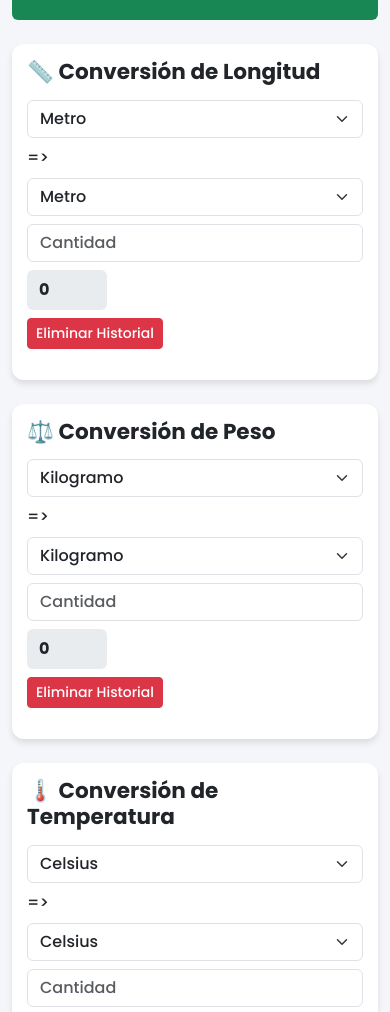
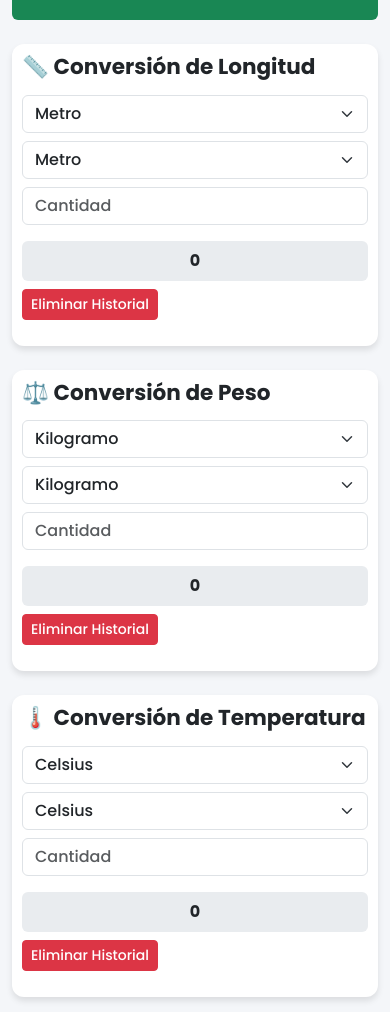
Before and after one commit to T3rr0r1st4-LN/Tarea, a plain HTML site: page index.html in a window 390 px wide. Shown: the part 74-1086 px from the top of the page. Drawn offline with nearby package versions, Linux system fonts and the light colour scheme.

Commit message:
Actualizo diseño del conversor

```diff
--- a/index.html
+++ b/index.html
@@ -16,13 +16,12 @@
             <h2>Conversor de Unidades</h2>
         </div>
 
-        <!-- Contenido todo en una sola página -->
         <div class="my-4">
             <!-- Longitud -->
             <div class="converter mb-4">
                 <h4>📏 Conversión de Longitud</h4>
                 <div class="row g-2 align-items-center">
-                    <div class="col-md-3">
+                    <div class="col-12 col-md-3">
                         <select class="form-select" id="longitudFrom">
                             <option value="Metro">Metro</option>
                             <option value="Kilómetro">Kilómetro</option>
@@ -30,8 +29,8 @@
                             <option value="Milímetro">Milímetro</option>
                         </select>
                     </div>
-                    <div class="col-auto">=&gt;</div>
-                    <div class="col-md-3">
+                    <div class="col-auto d-none d-md-block">=&gt;</div>
+                    <div class="col-12 col-md-3">
                         <select class="form-select" id="longitudTo">
                             <option value="Metro">Metro</option>
                             <option value="Kilómetro">Kilómetro</option>
@@ -39,10 +38,10 @@
                             <option value="Milímetro">Milímetro</option>
                         </select>
                     </div>
-                    <div class="col-md-3">
+                    <div class="col-12 col-md-3">
                         <input type="number" id="longitudInput" class="form-control" placeholder="Cantidad" />
                     </div>
-                    <div class="col-md-2">
+                    <div class="col-12 col-md-2">
                         <div class="output-box" id="longitudOutput">0</div>
                     </div>
                 </div>
@@ -54,25 +53,25 @@
             <div class="converter mb-4">
                 <h4>⚖️ Conversión de Peso</h4>
                 <div class="row g-2 align-items-center">
-                    <div class="col-md-3">
+                    <div class="col-12 col-md-3">
                         <select class="form-select" id="pesoFrom">
                             <option value="Kilogramo">Kilogramo</option>
                             <option value="Gramo">Gramo</option>
                             <option value="Libra">Libra</option>
                         </select>
                     </div>
-                    <div class="col-auto">=&gt;</div>
-                    <div class="col-md-3">
+                    <div class="col-auto d-none d-md-block">=&gt;</div>
+                    <div class="col-12 col-md-3">
                         <select class="form-select" id="pesoTo">
                             <option value="Kilogramo">Kilogramo</option>
                             <option value="Gramo">Gramo</option>
                             <option value="Libra">Libra</option>
                         </select>
                     </div>
-                    <div class="col-md-3">
+                    <div class="col-12 col-md-3">
                         <input type="number" id="pesoInput" class="form-control" placeholder="Cantidad" />
                     </div>
-                    <div class="col-md-2">
+                    <div class="col-12 col-md-2">
                         <div class="output-box" id="pesoOutput">0</div>
                     </div>
                 </div>
@@ -84,25 +83,25 @@
             <div class="converter mb-4">
                 <h4>🌡️ Conversión de Temperatura</h4>
                 <div class="row g-2 align-items-center">
-                    <div class="col-md-3">
+                    <div class="col-12 col-md-3">
                         <select class="form-select" id="temperaturaFrom">
                             <option value="Celsius">Celsius</option>
                             <option value="Fahrenheit">Fahrenheit</option>
                             <option value="Kelvin">Kelvin</option>
                         </select>
                     </div>
-                    <div class="col-auto">=&gt;</div>
-                    <div class="col-md-3">
+                    <div class="col-auto d-none d-md-block">=&gt;</div>
+                    <div class="col-12 col-md-3">
                         <select class="form-select" id="temperaturaTo">
                             <option value="Celsius">Celsius</option>
                             <option value="Fahrenheit">Fahrenheit</option>
                             <option value="Kelvin">Kelvin</option>
                         </select>
                     </div>
-                    <div class="col-md-3">
+                    <div class="col-12 col-md-3">
                         <input type="number" id="temperaturaInput" class="form-control" placeholder="Cantidad" />
                     </div>
-                    <div class="col-md-2">
+                    <div class="col-12 col-md-2">
                         <div class="output-box" id="temperaturaOutput">0</div>
                     </div>
                 </div>
--- a/script.js
+++ b/script.js
@@ -100,6 +100,18 @@ document.addEventListener("DOMContentLoaded", function () {
 
         renderizarHistorial(tipo, cargarHistorial(tipo));
 
+        // Actualización en tiempo real al escribir
+        input.addEventListener("input", () => {
+            const valor = input.value;
+            if (!valor || isNaN(valor)) {
+                output.textContent = "0";
+                return;
+            }
+            const resultado = convertir(tipo, from.value, to.value, valor);
+            output.textContent = resultado;
+        });
+
+        // Historial al presionar Enter
         input.addEventListener("keydown", (e) => {
             if (e.key === "Enter") {
                 const valor = input.value;
--- a/style.css
+++ b/style.css
@@ -28,3 +28,35 @@ h4 {
 select, input[type="number"] {
     border-radius: 6px !important;
 }
+
+/* Mejoras para pantallas pequeñas */
+@media (max-width: 767.98px) {
+    .output-box {
+        min-width: auto;
+        width: 100%;
+        box-sizing: border-box;
+        text-align: center;
+        margin-top: 8px;
+    }
+
+    .converter {
+        padding: 10px;
+        margin-top: 15px;
+    }
+
+    select,
+    input[type="number"] {
+        width: 100% !important;
+    }
+}
+
+/* Ajuste para el mensaje de error en móvil */
+@media (max-width: 576px) {
+    #mensajeError {
+        bottom: auto !important;
+        top: 10px !important;
+        left: 50% !important;
+        transform: translateX(-50%) !important;
+        width: 90% !important;
+    }
+}
```
